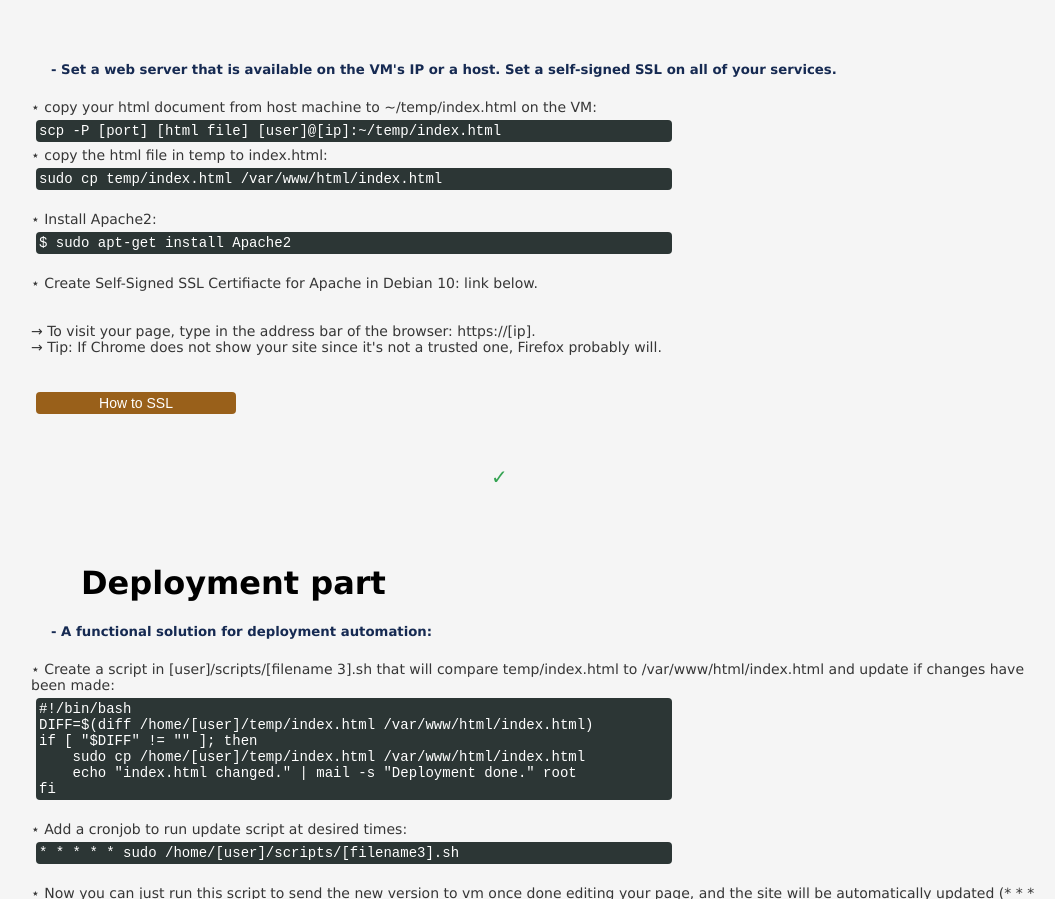
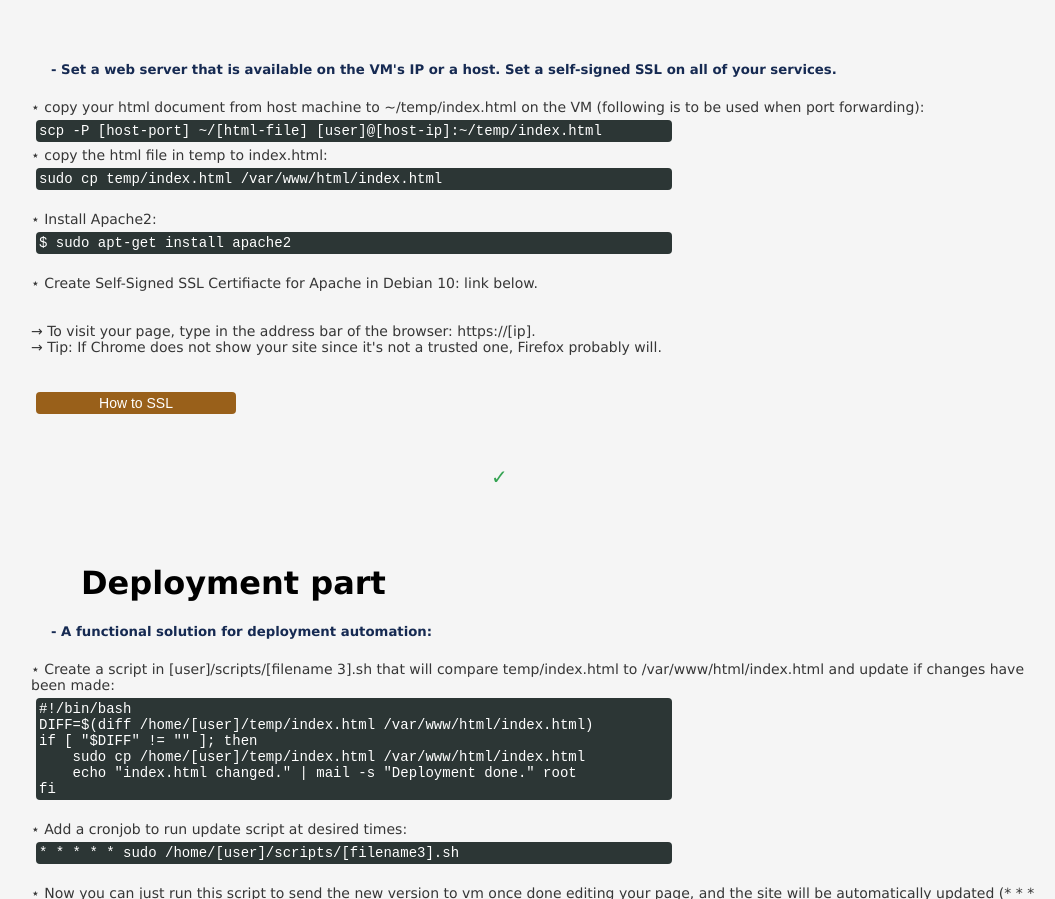
Before and after one commit to lev9/Roger-skyline-1, a plain HTML site: page rog.html in a window 1280 px wide. Shown: the part 5580-6479 px from the top of the page, without its empty margins (147-1202 px from the left). Drawn offline with Linux system fonts and the light colour scheme.

Commit message:
kljlkjkjlj

```diff
--- a/rog.html
+++ b/rog.html
@@ -358,6 +358,7 @@ sudo apt-get upgrade -y >> /var/log/update_script.log<br/>
 <code class="code" style="vertical-align:middle"> $ sudo crontab -e</code><br/>
 <code class="code" style="vertical-align:middle">0 4 * * 0 sudo /home/[user]scripts/[filename].sh<br/>
 @reboot sudo /home/[user]/scripts/[filename].sh</code>
+<br/>
 <code class="code" style="vertical-align:middle">$ sudo service cron restart</code><br/>
 <br/><br/>
 <a href = "https://crontab.guru/">
@@ -395,12 +396,12 @@ fi</code><br/><br/>
 
 <h5>- Set a web server that is available on the VM&apos;s IP or a host. Set a self-signed SSL on all of your services.</h5>
 <p>
-&Star; copy your html document from host machine to ~/temp/index.html on the VM:<br/>
-<code class="code" style="vertical-align:middle">scp -P [port] [html file] [user]@[ip]:~/temp/index.html</code><br/>
+&Star; copy your html document from host machine to ~/temp/index.html on the VM (following is to be used when port forwarding):<br/>
+<code class="code" style="vertical-align:middle">scp -P [host-port] ~/[html-file] [user]@[host-ip]:~/temp/index.html</code><br/>
 &Star; copy the html file in temp to index.html:<br/>
 <code class="code" style="vertical-align:middle">sudo cp temp/index.html /var/www/html/index.html</code><br/><br/>
 &Star; Install Apache2:<br/>
-<code class="code" style="vertical-align:middle">$ sudo apt-get install Apache2</code><br/><br/>
+<code class="code" style="vertical-align:middle">$ sudo apt-get install apache2</code><br/><br/>
 &Star; Create Self-Signed SSL Certifiacte for Apache in Debian 10: link below.<br/><br/><br/>
 &rarr; To visit your page, type in the address bar of the browser: https://[ip].<br/>
 &rarr; Tip: If Chrome does not show your site since it&apos;s not a trusted one, Firefox probably will.<br/><br/><br/>
```
